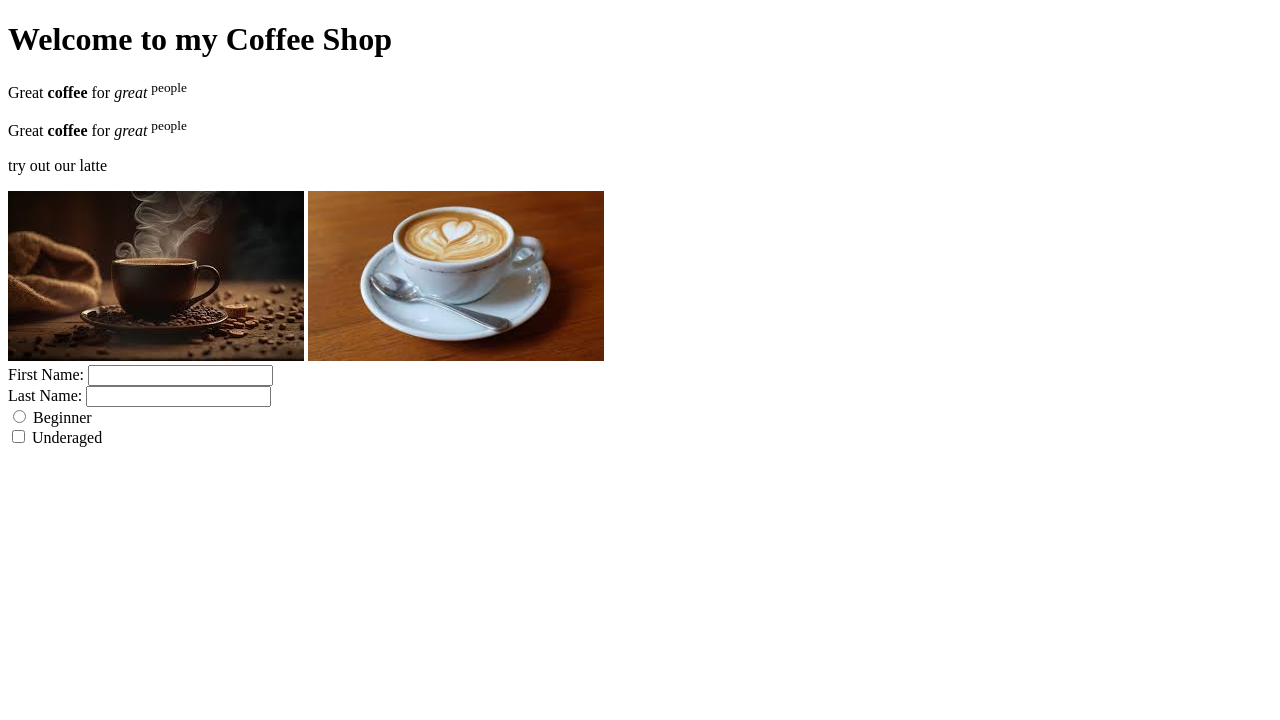
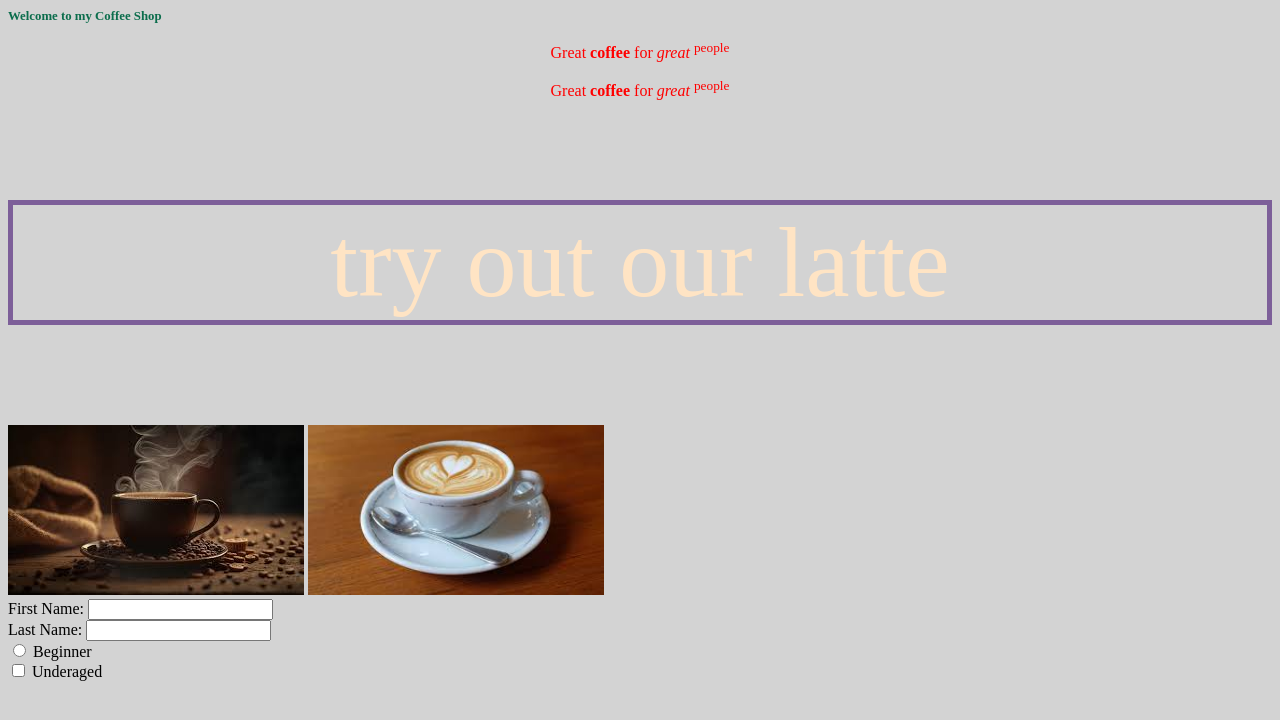
Before and after one commit to Eli-va/test_coffee_shop, a plain HTML site: page index.html in a window 1280 px wide. Drawn offline with Linux system fonts and the light colour scheme.

Commit message:
index and style updated

```diff
--- a/index.html
+++ b/index.html
@@ -4,6 +4,7 @@
         <meta charset="UTF-8">
         <meta name="viewport" content="width=device-width, initial-scale=1.0">
         <title>My New Coffee Shop</title>
+        <link rel="stylesheet" href="style.css">
     </head>
     <body>
         <h1>Welcome to my Coffee Shop</h1>
--- a/style.css
+++ b/style.css
@@ -0,0 +1,18 @@
+h1 {
+    color: rgb(11, 109, 76);
+    font-size: 80%;
+    }
+    body {
+        background-color: lightgray;
+    }
+    .bluegroup {
+        color: red;
+        text-align: center;
+        }
+    #latteParagraph { color: bisque;
+        text-align: center;
+        font-size: 100px;
+        border-color: rgb(125, 95, 153);
+        border-style: solid;
+        border-width: 5px;
+    }
```
